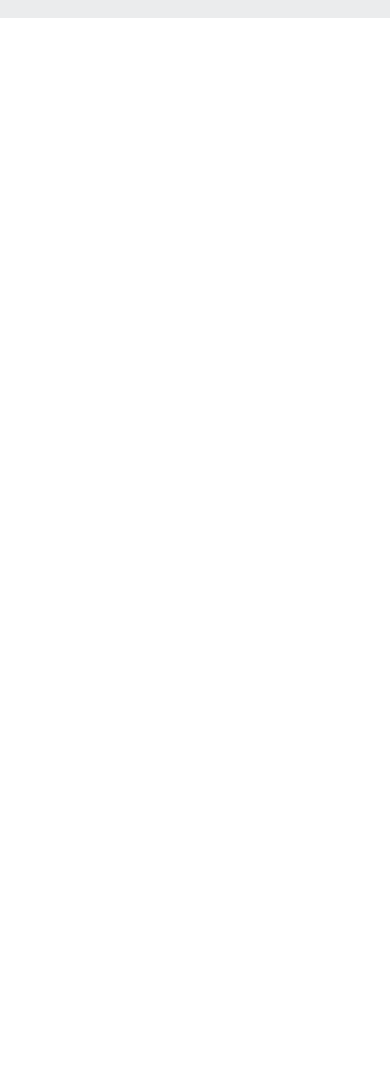
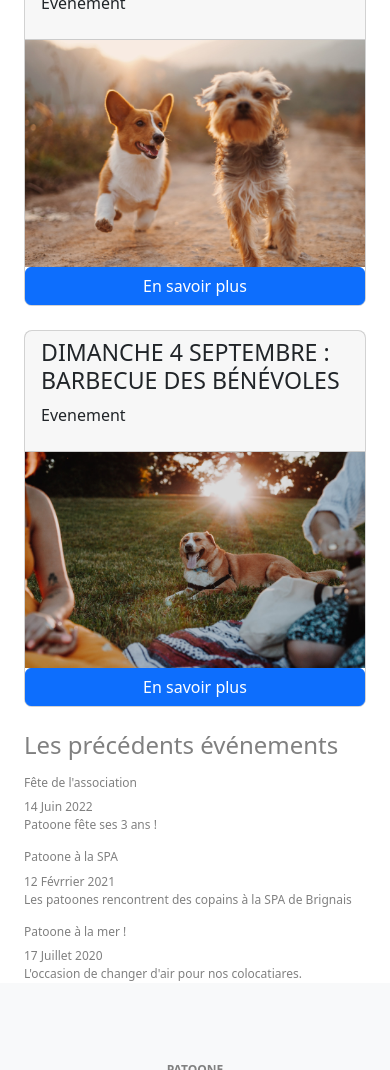
Before and after one commit to YoannHuot/association_patoone, a plain HTML site: page evenements.html in a window 390 px wide. Shown: the part 638-1708 px from the top of the page. Before the commit the page ends 844 px from the top, so only its background shows below. Drawn offline with nearby package versions, Linux system fonts and the light colour scheme.

Commit message:
page evenement

```diff
--- /dev/null
+++ b/evenements.css
@@ -0,0 +1,61 @@
+.evenement__section {
+	display: flex;
+	flex-direction: row;
+}
+
+.archivre__section {
+	width: 20%;
+}
+
+.archive__card {
+	margin-top: 1rem;
+}
+.archivre__section h2 {
+	font-size: 16px;
+	color: gray;
+}
+
+.archivre__section p,
+h6 {
+	margin-bottom: 0;
+	color: gray;
+	font-size: 12px !important;
+}
+
+.evenement__mensuel {
+	width: 70%;
+}
+.evenement__mensuel article {
+	width: 100%;
+	height: auto;
+
+	border-radius: 0.5rem;
+}
+
+.evenement__mensuel article img {
+	object-fit: cover;
+	width: 100%;
+}
+
+@media (max-width: 768px) {
+	.evenement__section {
+		display: flex;
+		flex-direction: column;
+	}
+	.archivre__section {
+		padding-left: 1.5rem;
+		width: 100%;
+	}
+
+	.archivre__section h2 {
+		font-size: 24px !important;
+	}
+
+	.archivre__section p {
+		margin-bottom: 0;
+	}
+
+	.evenement__mensuel {
+		width: 100%;
+	}
+}
--- a/evenements.html
+++ b/evenements.html
@@ -6,7 +6,7 @@
 		<meta name="viewport" content="width=device-width, initial-scale=1" />
 
 		<title>Patoone</title>
-		<link rel="stylesheet" href="style.css" />
+		<link rel="stylesheet" href="evenements.css" />
 		<link
 			href="https://cdn.jsdelivr.net/npm/bootstrap@5.2.0-beta1/dist/css/bootstrap.min.css"
 			rel="stylesheet"
@@ -33,7 +33,7 @@
 				<div class="collapse navbar-collapse" id="navbarSupportedContent">
 					<ul class="navbar-nav me-auto mb-2 mb-lg-0">
 						<li class="nav-item">
-							<a class="home nav-link active" aria-current="page" href="#">Home</a>
+							<a class="home nav-link active" aria-current="page" href="/">Home</a>
 						</li>
 						<li class="nav-item">
 							<a class="nav-link" href="/evenements.html">Nos événements</a>
@@ -43,14 +43,65 @@
 			</div>
 		</nav>
 
-		<!-- BANNER -->
-		<img src="/images/chien3.jpg" class="img-fluid relative" alt="..." />
-		<div class="introduction" v>Bienvenue sur Patoone, repère pour chien</div>
+		<div class="evenement__section">
+			<section class="evenement__mensuel px-4">
+				<h2 class="pt-4">Evènement</h2>
+				<article class="card mb-4">
+					<div class="card-header">
+						<h3>MARDI 26 JUILLET : BRADERIE-BROCANTE DU REFUGE</h3>
+						<p>Evenement</p>
+					</div>
+					<img class="evenement__img" src="./images/moshe-schneider-brihpqfZQBc-unsplash.jpg" />
+					<a href="./images/moshe-schneider-brihpqfZQBc-unsplash.jpg" class="btn btn-primary"
+						>En savoir plus</a
+					>
+				</article>
+				<article class="card mb-4">
+					<div class="card-header">
+						<h3>SAMEDI 6 AOÛt : PROMENADE COLLECTIVE</h3>
+						<p>Evenement</p>
+					</div>
+					<img class="evenement__img" src="./images/alvan-nee-T-0EW-SEbsE-unsplash.jpg" />
+					<a href="./images/alvan-nee-T-0EW-SEbsE-unsplash.jpg" class="btn btn-primary">En savoir plus</a>
+				</article>
+
+				<article class="card mb-4">
+					<div class="card-header">
+						<h3>DIMANCHE 4 SEPTEMBRE : BARBECUE DES BÉNÉVOLES</h3>
+						<p>Evenement</p>
+					</div>
+					<img class="evenement__img" src="./images/alyssa-graham-hMjKoP4as9A-unsplash.jpg" />
+					<a href="./images/alyssa-graham-hMjKoP4as9A-unsplash.jpg" class="btn btn-primary">En savoir plus</a>
+				</article>
+			</section>
+
+			<section class="archivre__section">
+				<h2>Les précédents événements</h2>
+
+				<div class="archive__card">
+					<h6>Fête de l'association</h6>
+					<p>14 Juin 2022</p>
+					<p>Patoone fête ses 3 ans !</p>
+				</div>
+
+				<div class="archive__card">
+					<h6>Patoone à la SPA</h6>
+					<p>12 Févrrier 2021</p>
+					<p>Les patoones rencontrent des copains à la SPA de Brignais</p>
+				</div>
+
+				<div class="archive__card">
+					<h6>Patoone à la mer !</h6>
+					<p>17 Juillet 2020</p>
+					<p>L'occasion de changer d'air pour nos colocatiares.</p>
+				</div>
+			</section>
+		</div>
 
 		<!-- Section  -->
 
 		<footer class="text-center text-lg-start bg-light text-muted" style="padding-top: 2rem">
-			<section class="">
+			<section class="evenement__archive">
 				<div class="container text-center text-lg-start mt-5">
 					<div class="row mt-3">
 						<div class="col-lg-4 col-lg-3 col-xl-3 mx-auto mb-md-0 mb-4">
```
Also changed, not shown: images/alvan-nee-T-0EW-SEbsE-unsplash.jpg (added), images/alyssa-graham-hMjKoP4as9A-unsplash.jpg (added), images/moshe-schneider-brihpqfZQBc-unsplash.jpg (added).
